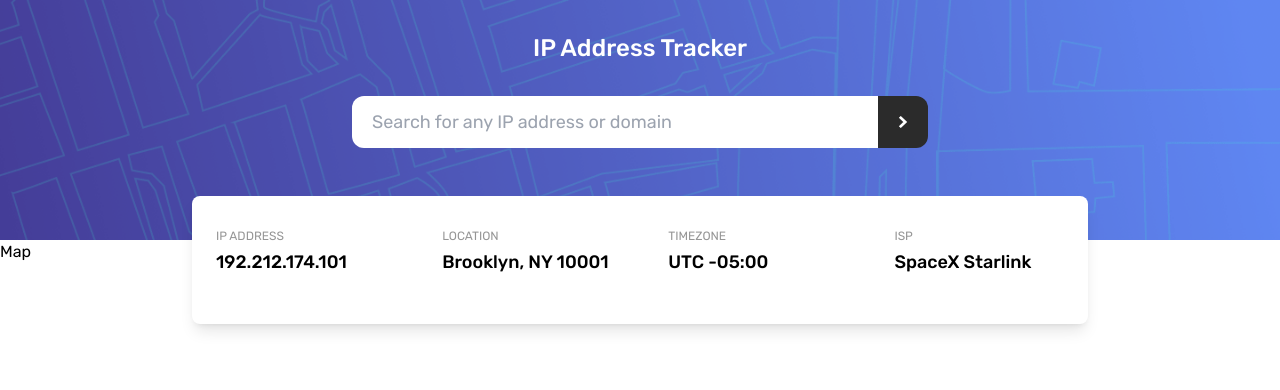
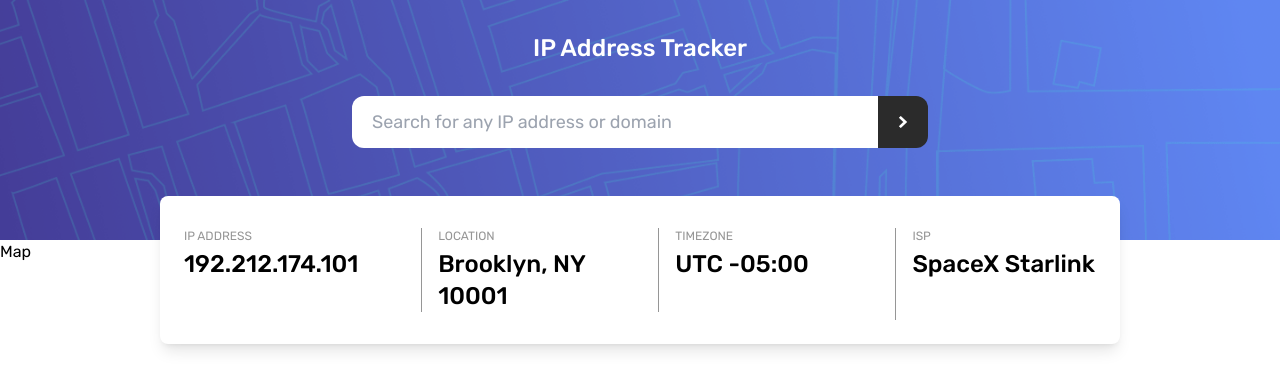
Before and after one commit to codayomide/ip-address-tracker, a React app: page / in a window 1280 px wide. Shown: the top 390 px of the page. Built offline with nearby package versions, Linux system fonts and the light colour scheme; the HTML template or start-up script is replaced by a standard one.

Commit message:
worked on style

```diff
--- a/src/components/LocationInfo.jsx
+++ b/src/components/LocationInfo.jsx
@@ -1,22 +1,22 @@
 const LocationInfo = () => {
   return (
-    <div className="bg-neutralWhite text-center py-5 sm:py-8 shadow-lg w-[80%] sm:w-[70%] rounded-lg mt-4 sm:mt-12 sm:px-6 sm:text-left sm:flex sm:justify-between">
+    <div className="bg-neutralWhite text-center py-5 md:py-6 shadow-lg w-[80%] mo-lg:w-[65%] sm:w-[55%] md:w-[85%] xl:w-[75%] rounded-lg mt-4 md:mt-12 md:px-6 md:text-left md:flex md:justify-between">
       <div className="location-info">
         <h4>IP Address</h4>
         <h3>192.212.174.101</h3>
       </div>
 
-      <div className="location-info">
+      <div className="location-info left-border">
         <h4>Location</h4>
         <h3>Brooklyn, NY 10001</h3>
       </div>
 
-      <div className="location-info">
+      <div className="location-info left-border">
         <h4>Timezone</h4>
         <h3>UTC -05:00</h3>
       </div>
 
-      <div className="location-info">
+      <div className="location-info left-border">
         <h4>ISP</h4>
         <h3>SpaceX Starlink</h3>
       </div>
--- a/src/components/SearchBar.jsx
+++ b/src/components/SearchBar.jsx
@@ -1,8 +1,8 @@
 const SearchBar = () => {
   return (
     <form className="flex text-sm sm:text-lg mt-4 mo-md:mt-8 w-[95%] mo-sm:w-[90%] mo-md:w-[80%] sm:w-[60%] md:w-[50%] lg:w-[45%]">
-      <input type="text" placeholder="Search for any IP address or domain" className="px-5 py-3 rounded-l-xl w-full placeholder:invisible mo-sm:placeholder:visible"/>
-      <button className="bg-veryDarkGray rounded-r-xl px-5 py-3">
+      <input type="text" placeholder="Search for any IP address or domain" className="px-5 py-3 rounded-l-xl w-full placeholder:invisible mo-sm:placeholder:visible focus:outline-none outline-none"/>
+      <button className="bg-veryDarkGray hover:bg-darkGray transition-colors ease-linear duration-75 rounded-r-xl px-5 py-3">
         <img src="src/assets/images/icon-arrow.svg" alt="" />
       </button>
     </form>
--- a/src/index.css
+++ b/src/index.css
@@ -10,11 +10,15 @@
 }
 
 .location-info {
-  @apply mb-4 sm:w-[20%];
+  @apply lg:my-2 md:w-[22%];
 }
 
 .location-info:last-child {
   @apply mb-0;
+}
+
+.location-info.left-border {
+  @apply md:border-l md:border-darkGray md:pl-4;
 }
 
 .location-info h4 {
@@ -22,5 +26,5 @@
 }
 
 .location-info h3 {
-  @apply font-medium text-lg;
+  @apply font-medium text-lg lg:text-2xl;
 }
```
